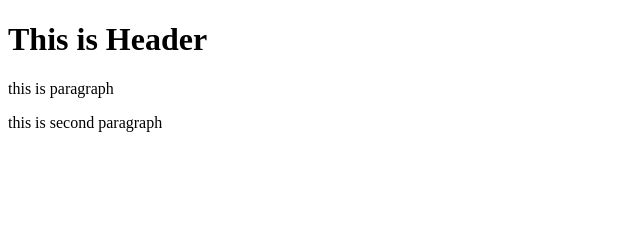
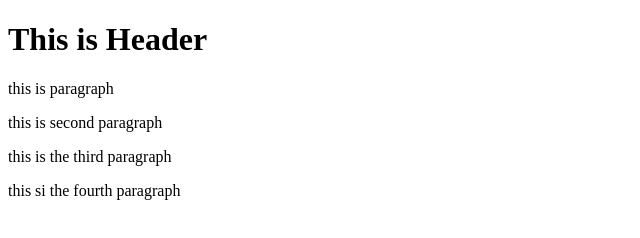
Before and after one commit to Vinay1028/git-test, a website: page index.html in a window 1280 px wide. Shown: the whole page, without its empty margins (0-640 px from the left). Drawn offline with Linux system fonts and the light colour scheme.

Commit message:
fifth commit

```diff
--- a/index.html
+++ b/index.html
@@ -5,5 +5,7 @@
         <h1>This is Header</h1>
         <p>this is paragraph</p>
         <p>this is second paragraph</p>
+        <p>this is the third paragraph</p>
+        <p>this si the fourth paragraph</p>
     </body>
 </html>
```
Also changed, not shown: package.json (added, +16 -0 lines), 2 other files.
